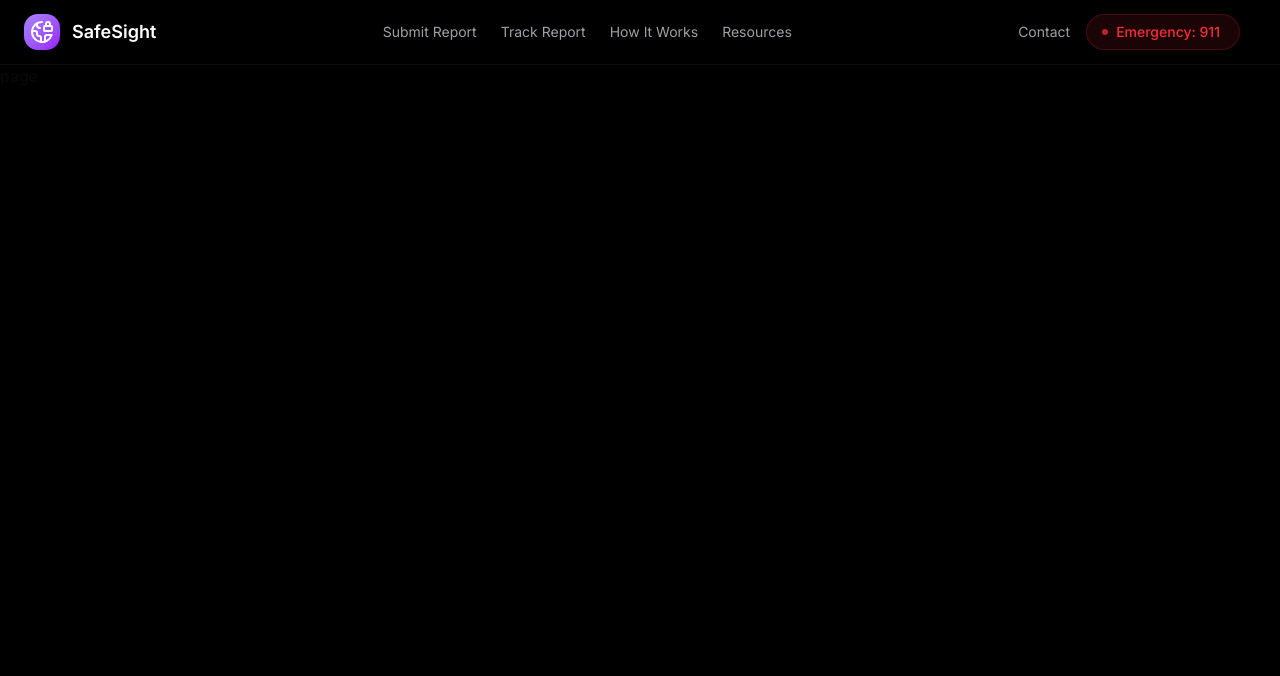
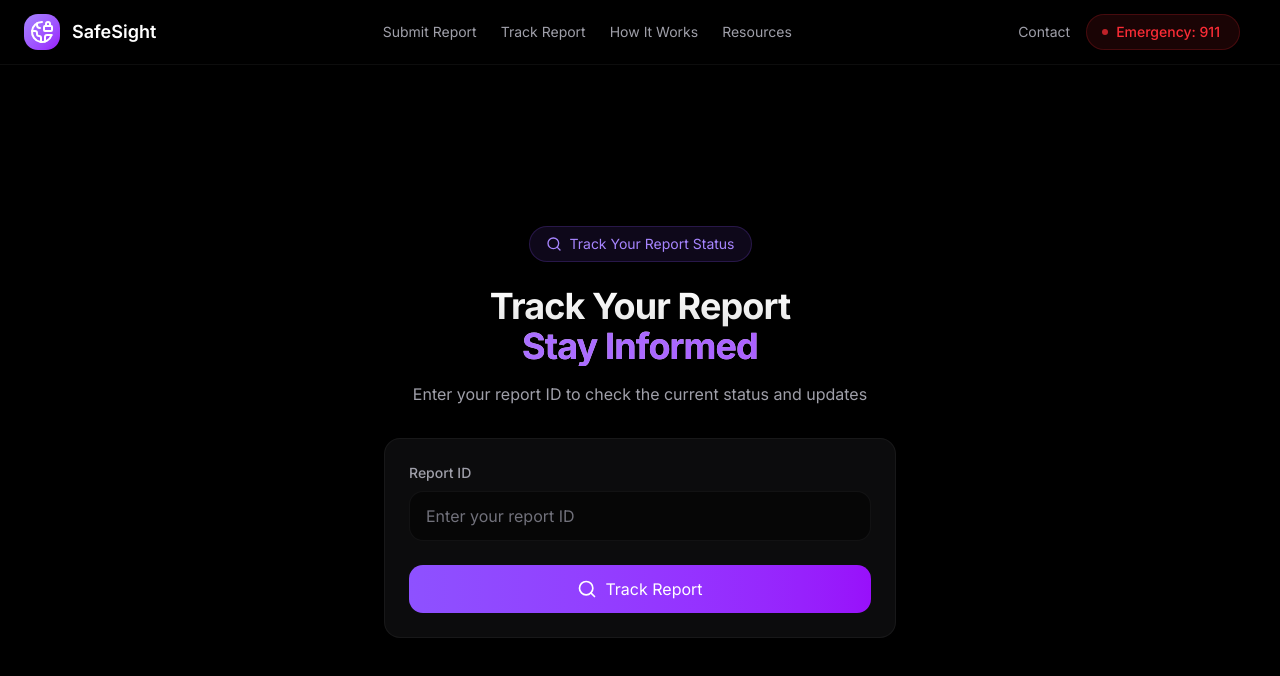
Before and after one commit to paulaneesh7/SafeSight, a Next.js app: page /track-report in a window 1280 px wide. Shown: the top 676 px of the page. Built offline with nearby package versions, Linux system fonts and the light colour scheme.

Commit message:
Track Report page done

```diff
--- a/app/api/reports/[reportId]/details/route.ts
+++ b/app/api/reports/[reportId]/details/route.ts
@@ -4,9 +4,10 @@ import { NextRequest, NextResponse } from "next/server";
 
 export async function GET(
   request: NextRequest,
-  { params }: { params: { reportId: string } }
+  context: { params: { reportId: string } }
 ) {
   try {
+    const { params } = await context; // Await the context to get params
     const report = await prisma.report.findUnique({
       where: {
         reportId: params.reportId,
--- a/app/track-report/page.tsx
+++ b/app/track-report/page.tsx
@@ -1,10 +1,18 @@
+"use client";
 
+import ReportTracker from "@/components/report/ReportTracker";
 
 
 
 const page = () => {
   return (
-    <div>page</div>
+    <div className="flex min-h-[calc(100vh-4rem)] items-center justify-center">
+      <div className="container mx-auto px-4 sm:px-6 lg:px-8 flex justify-center">
+        <div className="w-full max-w-5xl">
+          <ReportTracker />
+        </div>
+      </div>
+    </div>
   )
 }
 
--- /dev/null
+++ b/components/report/ReportTracker.tsx
@@ -0,0 +1,237 @@
+"use client";
+
+import { useState } from "react";
+import { useRouter } from "next/navigation";
+import { Search, Loader } from "lucide-react";
+
+interface ReportDetails {
+  id: string;
+  reportId: string;
+  status: string;
+  createdAt: string;
+  title: string;
+  description: string;
+  location: string;
+}
+
+export default function ReportTracker() {
+  const [reportId, setReportId] = useState("");
+  const [error, setError] = useState("");
+  const [loading, setLoading] = useState(false);
+  const [reportDetails, setReportDetails] = useState<ReportDetails | null>(
+    null
+  );
+
+  const router = useRouter();
+
+  const handleSubmit = async (e: React.FormEvent) => {
+    e.preventDefault();
+    setError("");
+    setReportDetails(null);
+    setLoading(true);
+
+    if (!reportId.trim()) {
+      setError("Please enter a report ID");
+      setLoading(false);
+      return;
+    }
+
+    try {
+      const response = await fetch(`/api/reports/${reportId}/details`);
+      if (!response.ok) {
+        throw new Error("Report not found");
+      }
+      const data = await response.json();
+      setReportDetails(data);
+    } catch (err) {
+      setError("Unable to find report. Please check the ID and try again.");
+    } finally {
+      setLoading(false);
+    }
+  };
+
+  return (
+    <div className="w-full">
+      {/* Header Section */}
+      <div className="text-center mb-8">
+        <div className="inline-flex h-9 items-center gap-2 rounded-full border border-violet-500/20 bg-violet-500/10 px-4 text-sm text-violet-400">
+          <Search className="w-4 h-4" />
+          Track Your Report Status
+        </div>
+        <h1 className="mt-6 bg-gradient-to-b from-white to-white/80 bg-clip-text text-4xl font-bold tracking-tight text-transparent">
+          Track Your Report
+          <span className="block bg-gradient-to-r from-violet-400 to-purple-500 bg-clip-text text-transparent">
+            Stay Informed
+          </span>
+        </h1>
+        <p className="mt-4 text-zinc-400 max-w-xl mx-auto">
+          Enter your report ID to check the current status and updates
+        </p>
+      </div>
+
+      {/* Dynamic Layout Content */}
+      <div className="flex justify-center">
+        <div
+          className={`transition-all duration-300 ease-in-out
+          ${
+            reportDetails
+              ? "w-full grid md:grid-cols-2 gap-8"
+              : "max-w-lg w-full"
+          }`}
+        >
+          {/* Form Section */}
+          <div
+            className={`bg-zinc-900/50 backdrop-blur-xl rounded-2xl border
+            border-white/5 p-6 w-full transition-all duration-300
+            ${reportDetails ? "" : "mx-auto"}`}
+          >
+            <form onSubmit={handleSubmit} className="space-y-6">
+              <div className="relative">
+                <label
+                  htmlFor="reportId"
+                  className="block text-sm font-medium mb-2 text-zinc-400"
+                >
+                  Report ID
+                </label>
+                <input
+                  type="text"
+                  id="reportId"
+                  value={reportId}
+                  onChange={(e) => setReportId(e.target.value)}
+                  className="w-full px-4 py-3 bg-black/50 border border-white/5 rounded-xl
+                           text-white placeholder-zinc-500 focus:outline-none focus:ring-2
+                           focus:ring-violet-500/50 focus:border-transparent transition-all"
+                  placeholder="Enter your report ID"
+                  disabled={loading}
+                />
+              </div>
+
+              {error && (
+                <div className="flex items-center gap-2 text-red-400 text-sm bg-red-500/10 p-4 rounded-xl border border-red-500/20">
+                  <svg
+                    className="h-5 w-5 flex-shrink-0"
+                    fill="none"
+                    viewBox="0 0 24 24"
+                    stroke="currentColor"
+                  >
+                    <path
+                      strokeLinecap="round"
+                      strokeLinejoin="round"
+                      strokeWidth={2}
+                      d="M12 8v4m0 4h.01M21 12a9 9 0 11-18 0 9 9 0 0118 0z"
+                    />
+                  </svg>
+                  {error}
+                </div>
+              )}
+
+              <button
+                type="submit"
+                disabled={loading}
+                className="w-full bg-gradient-to-r from-violet-500 to-purple-600
+                         text-white py-3 px-4 rounded-xl hover:from-violet-400
+                         hover:to-purple-500 transition-all duration-200
+                         disabled:opacity-50 disabled:cursor-not-allowed
+                         flex items-center justify-center space-x-2"
+              >
+                {loading ? (
+                  <Loader className="w-5 h-5 animate-spin" />
+                ) : (
+                  <Search className="w-5 h-5" />
+                )}
+                <span>{loading ? "Searching..." : "Track Report"}</span>
+              </button>
+            </form>
+          </div>
+
+
+          {/* Results Section */}
+          <div
+            className={`transition-all duration-300
+            ${
+              reportDetails
+                ? "opacity-100 translate-x-0"
+                : "opacity-0 translate-x-8 absolute"
+            }`}
+          >
+            {reportDetails && (
+              <div className="rounded-xl border border-white/5 bg-black/30 backdrop-blur-xl p-6 h-full">
+                <h2 className="text-xl font-semibold text-white flex items-center gap-2 mb-6">
+                  <div className="h-2 w-2 rounded-full bg-violet-400" />
+                  Report Details
+                </h2>
+
+                <div className="grid gap-4">
+                  <div className="flex justify-between items-center p-3 rounded-lg bg-white/5">
+                    <span className="text-zinc-400">Status</span>
+                    <span
+                      className={`font-medium ${getStatusColor(
+                        reportDetails.status
+                      )}
+                        px-3 py-1 rounded-full bg-white/5`}
+                    >
+                      {reportDetails.status.toUpperCase()}
+                    </span>
+                  </div>
+
+                  <div className="flex justify-between items-center p-3 rounded-lg bg-white/5">
+                    <span className="text-zinc-400">Report ID</span>
+                    <span className="text-white font-mono">
+                      {reportDetails.reportId || reportDetails.id}
+                    </span>
+                  </div>
+
+                  <div className="flex justify-between items-center p-3 rounded-lg bg-white/5">
+                    <span className="text-zinc-400">Submitted On</span>
+                    <span className="text-white">
+                      {new Date(reportDetails.createdAt).toLocaleDateString(
+                        undefined,
+                        {
+                          year: "numeric",
+                          month: "long",
+                          day: "numeric",
+                        }
+                      )}
+                    </span>
+                  </div>
+
+                  <div className="p-3 rounded-lg bg-white/5 space-y-1.5">
+                    <span className="text-zinc-400 text-sm">Title</span>
+                    <span className="text-white block font-medium">
+                      {reportDetails.title}
+                    </span>
+                  </div>
+
+                  <div className="p-3 rounded-lg bg-white/5 space-y-1.5">
+                    <span className="text-zinc-400 text-sm">Location</span>
+                    <span className="text-white block font-medium">
+                      {reportDetails.location}
+                    </span>
+                  </div>
+
+                  <div className="p-3 rounded-lg bg-white/5 space-y-1.5">
+                    <span className="text-zinc-400 text-sm">Description</span>
+                    <p className="text-white text-sm leading-relaxed">
+                      {reportDetails.description}
+                    </p>
+                  </div>
+                </div>
+              </div>
+            )}
+          </div>
+        </div>
+      </div>
+    </div>
+  );
+}
+
+
+function getStatusColor(status: string): string {
+    const statusColors: Record<string, string> = {
+      pending: "text-yellow-400",
+      processing: "text-violet-400",
+      completed: "text-emerald-400",
+      failed: "text-red-400",
+    };
+    return statusColors[status.toLowerCase()] || "text-white";
+}
```
